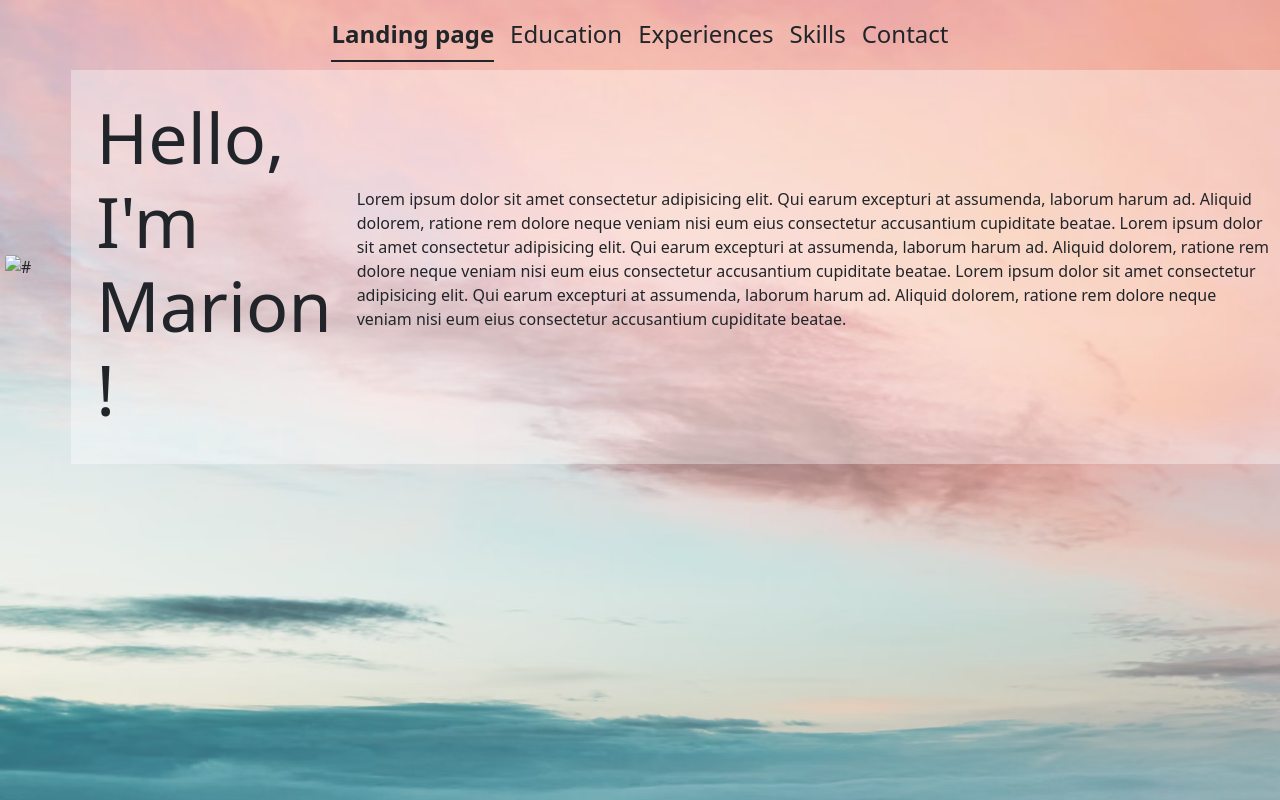
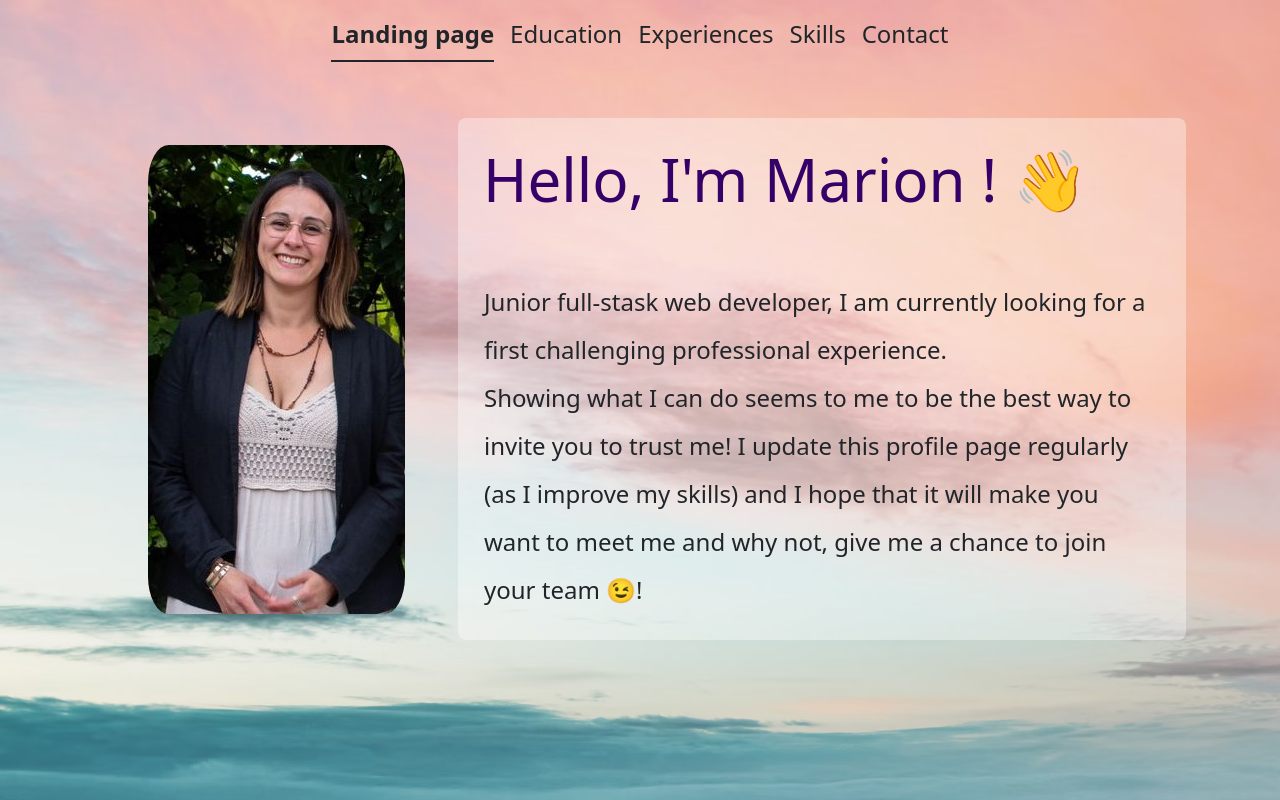
Before and after one commit to Vives-M/profile, a plain HTML site: page html/index.html in a window 1280 px wide. Drawn offline with nearby package versions, Linux system fonts and the light colour scheme.

Commit message:
màj images + landing page

```diff
--- a/assets/stylesheets/style.css
+++ b/assets/stylesheets/style.css
@@ -8,46 +8,32 @@ body {
 }
 
 .landing-image {
-    width: 300px;
-    border-radius: 8px;
+    border-radius: 8%;
     opacity: 1;
 }
 
-.card{
-    background-color: rgba(255, 255, 255, 0.2);
+.landing-text{
+    padding: 15px;
+    height:100%;
+    background-color: rgba(255, 255, 255, 0.359);
+    padding: 10px;
+    gap: 10px;
+    border-radius: 8px;
 }
 
-.nav {
-    position: absolute;
-    top: 0;
-}
-
-.landing-card {
-    display: flex;
-    justify-content: center;
-    align-items: center;
-}
-
-.landing-text {
-    padding: 15px;
-    height: 100%;
-    /* opacity: 0.8; */
-    background-color: rgba(255, 255, 255, 0.359);
-    display: flex;
-    justify-content: center;
-    align-items: center;
-    padding: 10px;
-    gap: 10px;
+.text-description{
+    text-justify: auto;
 
 }
 
 .title {
-    font-size: 70px;
+    font-size: 60px;
     padding: 15px;
+    color: rgb(54, 0, 105);
 
 }
 
-img {
+.logos {
     max-width: 150px;
     max-height: 150px;
     padding: 5px;
--- a/html/index.html
+++ b/html/index.html
@@ -36,32 +36,55 @@
                 <a class="nav-link text-decoration-none text-reset" href="./pages/contact.html">Contact</a>
             </li>
         </ul>
-            <div class="landing-card">
-                <img class="landing-image" src="images/plante-verte.avif" alt="#">
-                <div class="landing-text">
-                    <h1 class="title">
-                        Hello, I'm Marion !
+
+
+        <div class="container-sm d-flex flex-column ">
+
+            <!-- <div class="card mb-3 mt-5">
+                <div class="row g-0">
+                    <div class="col-md-4 ">
+                        <img src="../assets/images/photos/photo_landing_page2.png" alt="photo de Marion Vives"
+                            class="img-fluid rounded">
+                    </div>
+                    <div class="col-md-8">
+                        <div class="card-body">
+                            <h5 class="card-title title">Hello, I'm Marion !</h5>
+                            <p class="card-text fs-4 lh-lg">
+                                Junior full-stask web developer, I am currently looking for a first challenging
+                                professional experience.
+
+                                Showing what I can do seems to me to be the best way to invite you to trust me!
+                                I update this profile page regularly (as I improve my skills) and I hope that it will
+                                make you want to meet me and why not, give me a chance to join your team 😉!
+                        </div>
+                    </div> -->
+
+
+
+
+
+
+
+            <div class="container-sm mb-3 mt-5 d-flex align-items-center justify-content-center container-landing">
+                <div class=" col-md-4 d-flex align-items-center justify-content-center">
+                    <img class="landing-image img-fluid" src="../assets/images/photos/landing-image.jpg"
+                        alt="photo de Marion Vives">
+                </div>
+                <div class="landing-text col-md-8">
+                    <h1 class="title mb-5">
+                        Hello, I'm Marion ! 👋
                     </h1>
-                    <p class="text-description">
-                        Lorem ipsum dolor sit amet consectetur adipisicing elit. Qui earum excepturi at assumenda,
-                        laborum
-                        harum
-                        ad. Aliquid dolorem, ratione rem dolore neque veniam nisi eum eius consectetur accusantium
-                        cupiditate
-                        beatae.
-                        Lorem ipsum dolor sit amet consectetur adipisicing elit. Qui earum excepturi at assumenda,
-                        laborum
-                        harum
-                        ad. Aliquid dolorem, ratione rem dolore neque veniam nisi eum eius consectetur accusantium
-                        cupiditate
-                        beatae.
-                        Lorem ipsum dolor sit amet consectetur adipisicing elit. Qui earum excepturi at assumenda,
-                        laborum
-                        harum
-                        ad. Aliquid dolorem, ratione rem dolore neque veniam nisi eum eius consectetur accusantium
-                        cupiditate
-                        beatae.
+                    <p class="text-description mt-5 fs-4 lh-lg mx-3">
+                        Junior full-stask web developer, I am currently looking for a first challenging professional
+                        experience.
+                        <br>
+                        Showing what I can do seems to me to be the best way to invite you to trust me! I update this
+                        profile page regularly (as I improve my skills) and I hope that it will make you want to meet me
+                        and why not, give me a chance to join your team 😉!
                     </p>
+                </div>
+            </div>
+        </div>
     </div>
     </div>
     </div>
```
Also changed, not shown: html/pages/contact.html (+0 -2 lines), html/pages/education.html (+7 -7 lines), html/pages/experiences.html (+12 -8 lines), html/pages/skills.html (+45 -47 lines), assets/images/logo_education/CRBTA_logo.png (renamed from assets/images/logos_experiences/CRBTA_logo.png), assets/images/logo_education/FFTA_logo.png (renamed from assets/images/logos_experiences/FFTA_logo.png), assets/images/photos/landing-image.jpg (added), assets/images/photos/photo_landing_page2.png (added), 1 other file. Lines whose indentation alone changed are shown as unchanged.
